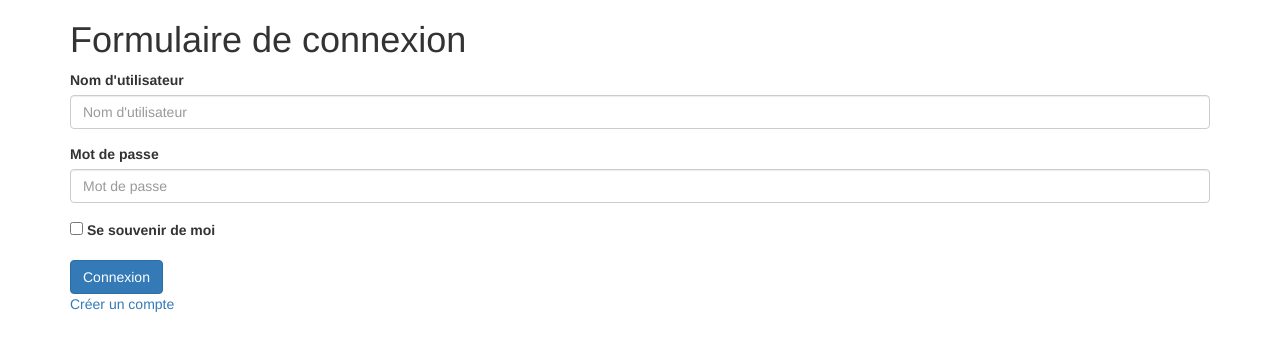
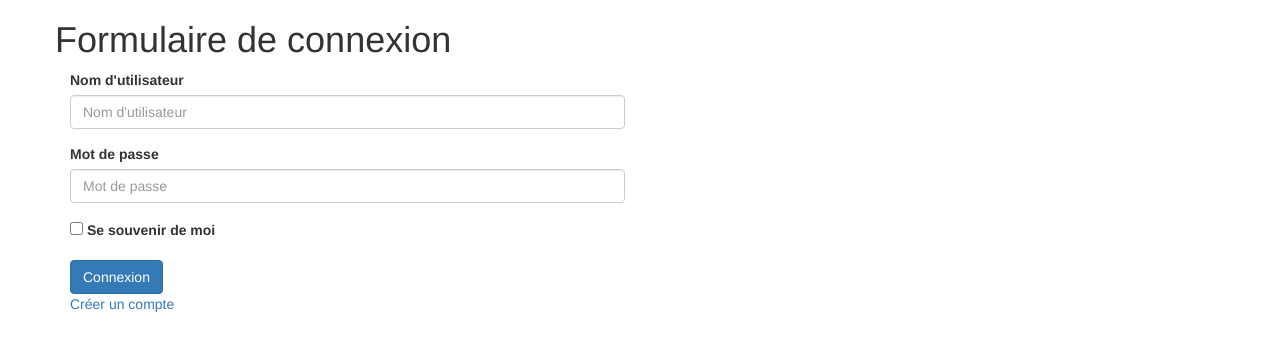
Before and after one commit to learnandplay/website, a Django app: page /backoffice/login/ in a window 1280 px wide. Shown: the top 351 px of the page. Run offline with Django 3.2, Linux system fonts and the light colour scheme; some libraries are stand-ins or nearby versions.

Commit message:
better responsive design

```diff
--- a/lp_website/backoffice/templates/backoffice/login.html
+++ b/lp_website/backoffice/templates/backoffice/login.html
@@ -4,17 +4,21 @@
 {% block title %}Connexion{% endblock title %}
 
 {% block content %}
-<h1>
+<h1 class="row">
   Formulaire de connexion
 </h1>
 <form role="form" id="login_form" method="post" action="/backoffice/login/">
   {% csrf_token %}
   <div class="form-group">
-    {% bootstrap_form login_form %}
+    <div class="row">
+      <div class="col-lg-6">
+	{% bootstrap_form login_form %}
+      </div>
+    </div>
   </div>
   {% buttons %}
   <button type="submit" name="submit" class="btn btn-primary">Connexion</button>
-  {% endbuttons %}
+    {% endbuttons %}
 </form>
 <a href="{% url 'backoffice:register' %}">Créer un compte</a>
 {% endblock content %}
```
Also changed, not shown: lp_website/backoffice/templates/backoffice/register.html (+7 -1 lines).
